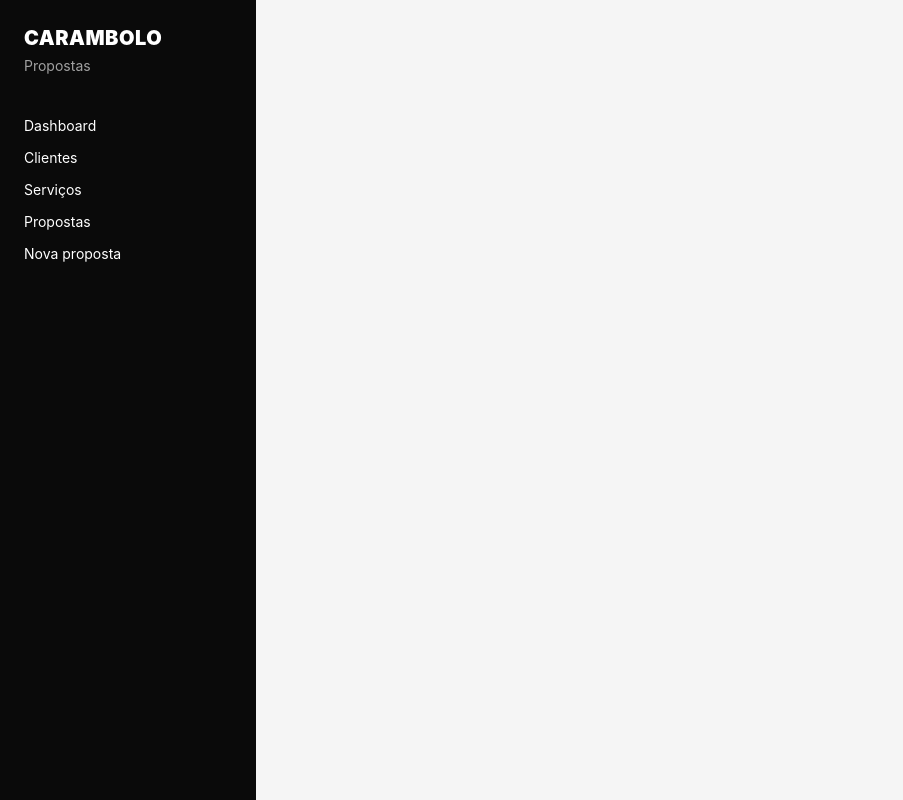
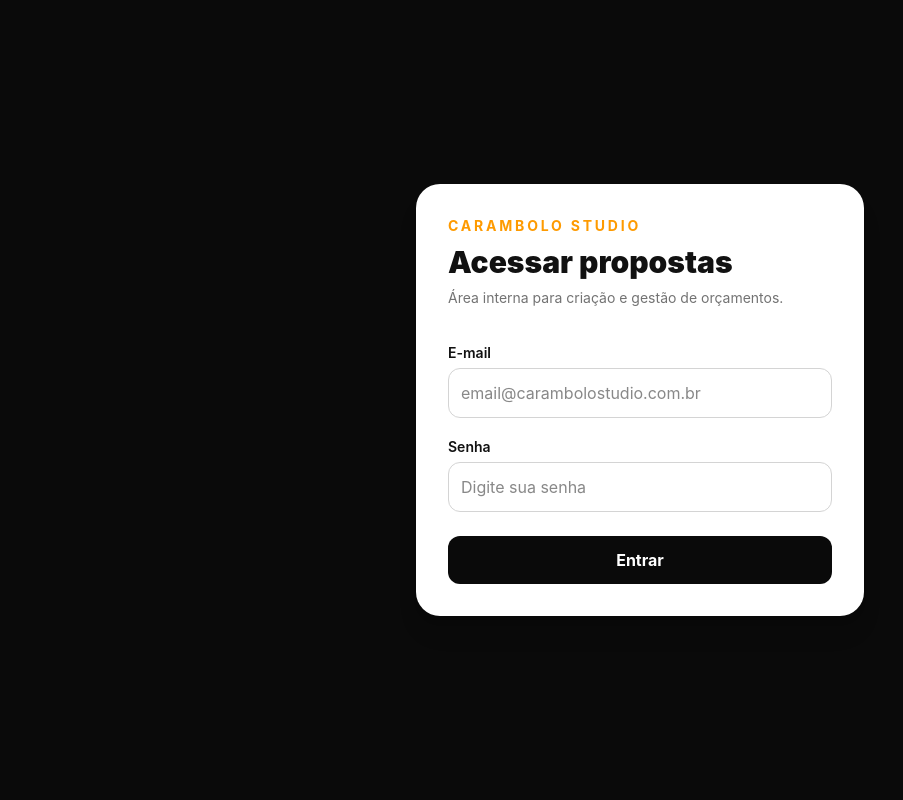
Before and after one commit to nuelxy/carambolo-propostas, a React (Vite) app: page /login in a window 1280 px wide. Shown: the whole page, without its empty margins (0-903 px from the left). Built offline with nearby package versions, Linux system fonts and the light colour scheme; no server answers.

Commit message:
corrige erros de build do frontend

```diff
--- a/src/App.tsx
+++ b/src/App.tsx
@@ -1,11 +1,40 @@
-import { BrowserRouter, Link, Route, Routes } from "react-router-dom";
+import type { ReactElement } from "react";
+import {
+  BrowserRouter,
+  Link,
+  Navigate,
+  Route,
+  Routes,
+} from "react-router-dom";
+import { AuthProvider, useAuth } from "./lib/auth";
 import { DashboardPage } from "./pages/DashboardPage";
 import { ClientsPage } from "./pages/ClientsPage";
 import { ServicesPage } from "./pages/ServicesPage";
 import { ProposalsPage } from "./pages/ProposalsPage";
 import { NewProposalPage } from "./pages/NewProposalPage";
+import { LoginPage } from "./pages/LoginPage";
+
+function RequireAuth({ children }: { children: ReactElement }) {
+  const { session, loading } = useAuth();
+
+  if (loading) {
+    return (
+      <div className="flex min-h-screen items-center justify-center bg-neutral-950 text-white">
+        Carregando...
+      </div>
+    );
+  }
+
+  if (!session) {
+    return <Navigate to="/login" replace />;
+  }
+
+  return children;
+}
 
 function Layout() {
+  const { signOut, user } = useAuth();
+
   return (
     <div className="min-h-screen bg-neutral-100">
       <aside className="fixed left-0 top-0 h-screen w-64 bg-neutral-950 p-6 text-white">
@@ -21,6 +50,19 @@
           <Link to="/propostas">Propostas</Link>
           <Link to="/propostas/nova">Nova proposta</Link>
         </nav>
+
+        <div className="absolute bottom-6 left-6 right-6">
+          <p className="mb-3 break-all text-xs text-neutral-500">
+            {user?.email}
+          </p>
+
+          <button
+            onClick={signOut}
+            className="w-full rounded-xl border border-neutral-700 px-4 py-2 text-sm font-semibold text-neutral-200"
+          >
+            Sair
+          </button>
+        </div>
       </aside>
 
       <main className="ml-64 p-8">
@@ -36,10 +78,29 @@
   );
 }
 
+function AppRoutes() {
+  return (
+    <Routes>
+      <Route path="/login" element={<LoginPage />} />
+
+      <Route
+        path="/*"
+        element={
+          <RequireAuth>
+            <Layout />
+          </RequireAuth>
+        }
+      />
+    </Routes>
+  );
+}
+
 export default function App() {
   return (
     <BrowserRouter>
-      <Layout />
+      <AuthProvider>
+        <AppRoutes />
+      </AuthProvider>
     </BrowserRouter>
   );
 }
--- /dev/null
+++ b/src/lib/auth.tsx
@@ -0,0 +1,63 @@
+import type { ReactNode } from "react";
+import { createContext, useContext, useEffect, useState } from "react";
+import type { Session, User } from "@supabase/supabase-js";
+import { supabase } from "./supabase";
+
+type AuthContextValue = {
+  session: Session | null;
+  user: User | null;
+  loading: boolean;
+  signOut: () => Promise<void>;
+};
+
+const AuthContext = createContext<AuthContextValue | undefined>(undefined);
+
+export function AuthProvider({ children }: { children: ReactNode }) {
+  const [session, setSession] = useState<Session | null>(null);
+  const [loading, setLoading] = useState(true);
+
+  useEffect(() => {
+    supabase.auth.getSession().then(({ data }) => {
+      setSession(data.session);
+      setLoading(false);
+    });
+
+    const {
+      data: { subscription },
+    } = supabase.auth.onAuthStateChange((_event, currentSession) => {
+      setSession(currentSession);
+      setLoading(false);
+    });
+
+    return () => {
+      subscription.unsubscribe();
+    };
+  }, []);
+
+  async function signOut() {
+    await supabase.auth.signOut();
+  }
+
+  return (
+    <AuthContext.Provider
+      value={{
+        session,
+        user: session?.user ?? null,
+        loading,
+        signOut,
+      }}
+    >
+      {children}
+    </AuthContext.Provider>
+  );
+}
+
+export function useAuth() {
+  const context = useContext(AuthContext);
+
+  if (!context) {
+    throw new Error("useAuth deve ser usado dentro de AuthProvider.");
+  }
+
+  return context;
+}
--- /dev/null
+++ b/src/pages/LoginPage.tsx
@@ -0,0 +1,88 @@
+import type { FormEvent } from "react";
+import { useState } from "react";
+import { useNavigate } from "react-router-dom";
+import { supabase } from "../lib/supabase";
+
+export function LoginPage() {
+  const navigate = useNavigate();
+
+  const [email, setEmail] = useState("");
+  const [password, setPassword] = useState("");
+  const [loading, setLoading] = useState(false);
+
+  async function handleLogin(event: FormEvent) {
+    event.preventDefault();
+
+    if (!email || !password) {
+      alert("Informe e-mail e senha.");
+      return;
+    }
+
+    setLoading(true);
+
+    const { error } = await supabase.auth.signInWithPassword({
+      email,
+      password,
+    });
+
+    setLoading(false);
+
+    if (error) {
+      console.error(error);
+      alert("Login inválido.");
+      return;
+    }
+
+    navigate("/");
+  }
+
+  return (
+    <main className="flex min-h-screen items-center justify-center bg-neutral-950 p-6">
+      <form
+        onSubmit={handleLogin}
+        className="w-full max-w-md rounded-3xl bg-white p-8 shadow-xl"
+      >
+        <div className="mb-8">
+          <p className="text-sm font-bold uppercase tracking-[0.2em] text-amber-500">
+            Carambolo Studio
+          </p>
+          <h1 className="mt-2 text-3xl font-black">Acessar propostas</h1>
+          <p className="mt-2 text-sm text-neutral-500">
+            Área interna para criação e gestão de orçamentos.
+          </p>
+        </div>
+
+        <div className="grid gap-4">
+          <div>
+            <label className="text-sm font-semibold">E-mail</label>
+            <input
+              type="email"
+              className="mt-1 w-full rounded-xl border border-neutral-300 p-3"
+              value={email}
+              onChange={(event) => setEmail(event.target.value)}
+              placeholder="email@carambolostudio.com.br"
+            />
+          </div>
+
+          <div>
+            <label className="text-sm font-semibold">Senha</label>
+            <input
+              type="password"
+              className="mt-1 w-full rounded-xl border border-neutral-300 p-3"
+              value={password}
+              onChange={(event) => setPassword(event.target.value)}
+              placeholder="Digite sua senha"
+            />
+          </div>
+
+          <button
+            disabled={loading}
+            className="mt-2 rounded-xl bg-neutral-950 px-5 py-3 font-bold text-white disabled:opacity-60"
+          >
+            {loading ? "Entrando..." : "Entrar"}
+          </button>
+        </div>
+      </form>
+    </main>
+  );
+}
--- a/src/pages/ProposalsPage.tsx
+++ b/src/pages/ProposalsPage.tsx
@@ -14,8 +14,20 @@
   } | null;
 };
 
+const statusOptions = [
+  { value: "draft", label: "Rascunho" },
+  { value: "sent", label: "Enviada" },
+  { value: "negotiating", label: "Negociando" },
+  { value: "approved", label: "Aprovada" },
+  { value: "lost", label: "Perdida" },
+  { value: "completed", label: "Concluída" },
+];
+
 export function ProposalsPage() {
   const [proposals, setProposals] = useState<ProposalRow[]>([]);
+  const [loadingPdfId, setLoadingPdfId] = useState<string | null>(null);
+
+  const apiUrl = import.meta.env.VITE_API_URL;
 
   async function loadProposals() {
     const { data, error } = await supabase
@@ -56,6 +68,57 @@
     loadProposals();
   }, []);
 
+  async function updateStatus(proposalId: string, status: string) {
+    const { error } = await supabase
+      .from("proposals")
+      .update({
+        status,
+        updated_at: new Date().toISOString(),
+      })
+      .eq("id", proposalId);
+
+    if (error) {
+      console.error(error);
+      alert("Erro ao atualizar status.");
+      return;
+    }
+
+    loadProposals();
+  }
+
+  async function generatePdf(proposalId: string) {
+    if (!apiUrl) {
+      alert("VITE_API_URL não configurada.");
+      return;
+    }
+
+    setLoadingPdfId(proposalId);
+
+    try {
+      const response = await fetch(
+        `${apiUrl}/proposals/${proposalId}/generate-pdf`,
+        {
+          method: "POST",
+        },
+      );
+
+      const result = await response.json();
+
+      if (!response.ok) {
+        console.error(result);
+        alert(result.error ?? "Erro ao gerar PDF.");
+        return;
+      }
+
+      window.open(result.fileUrl, "_blank");
+    } catch (error) {
+      console.error(error);
+      alert("Erro de conexão com o backend.");
+    } finally {
+      setLoadingPdfId(null);
+    }
+  }
+
   function formatCurrency(value: number) {
     return Number(value).toLocaleString("pt-BR", {
       style: "currency",
@@ -65,7 +128,14 @@
 
   return (
     <div>
+      <div className="flex items-center justify-between">
+        <div>
           <h2 className="text-3xl font-bold">Propostas</h2>
+          <p className="mt-2 text-neutral-600">
+            Histórico de orçamentos gerados pelo sistema.
+          </p>
+        </div>
+      </div>
 
       <div className="mt-8 overflow-hidden rounded-2xl bg-white shadow-sm">
         <table className="w-full border-collapse text-left text-sm">
@@ -76,6 +146,7 @@
               <th className="p-4">Data</th>
               <th className="p-4">Status</th>
               <th className="p-4">Total</th>
+              <th className="p-4">Ações</th>
             </tr>
           </thead>
 
@@ -83,21 +154,57 @@
             {proposals.map((proposal) => (
               <tr key={proposal.id} className="border-b border-neutral-200">
                 <td className="p-4">{proposal.proposal_number}</td>
+
                 <td className="p-4">
                   <strong>{proposal.clients?.name}</strong>
                   <p className="text-neutral-500">
                     {proposal.clients?.city}/{proposal.clients?.state}
                   </p>
                 </td>
+
                 <td className="p-4">
                   {new Date(proposal.issue_date).toLocaleDateString("pt-BR")}
                 </td>
-                <td className="p-4">{proposal.status}</td>
+
+                <td className="p-4">
+                  <select
+                    className="rounded-xl border border-neutral-300 p-2"
+                    value={proposal.status}
+                    onChange={(event) =>
+                      updateStatus(proposal.id, event.target.value)
+                    }
+                  >
+                    {statusOptions.map((status) => (
+                      <option key={status.value} value={status.value}>
+                        {status.label}
+                      </option>
+                    ))}
+                  </select>
+                </td>
+
                 <td className="p-4 font-bold">
                   {formatCurrency(proposal.total)}
                 </td>
+
+                <td className="p-4">
+                  <button
+                    onClick={() => generatePdf(proposal.id)}
+                    disabled={loadingPdfId === proposal.id}
+                    className="rounded-xl bg-amber-500 px-4 py-2 font-bold text-black disabled:opacity-60"
+                  >
+                    {loadingPdfId === proposal.id ? "Gerando..." : "Gerar PDF"}
+                  </button>
+                </td>
               </tr>
             ))}
+
+            {proposals.length === 0 && (
+              <tr>
+                <td className="p-4 text-neutral-500" colSpan={6}>
+                  Nenhuma proposta cadastrada.
+                </td>
+              </tr>
+            )}
           </tbody>
         </table>
       </div>
```
Lines whose indentation alone changed are shown as unchanged.
